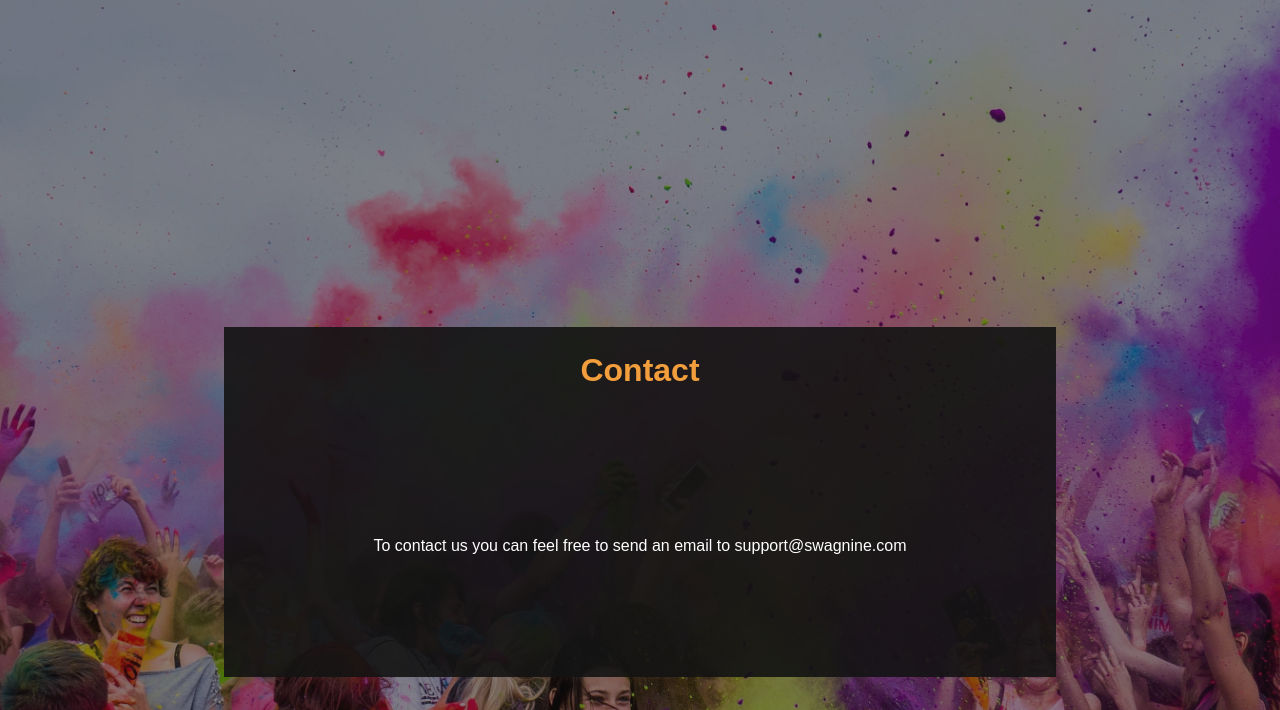
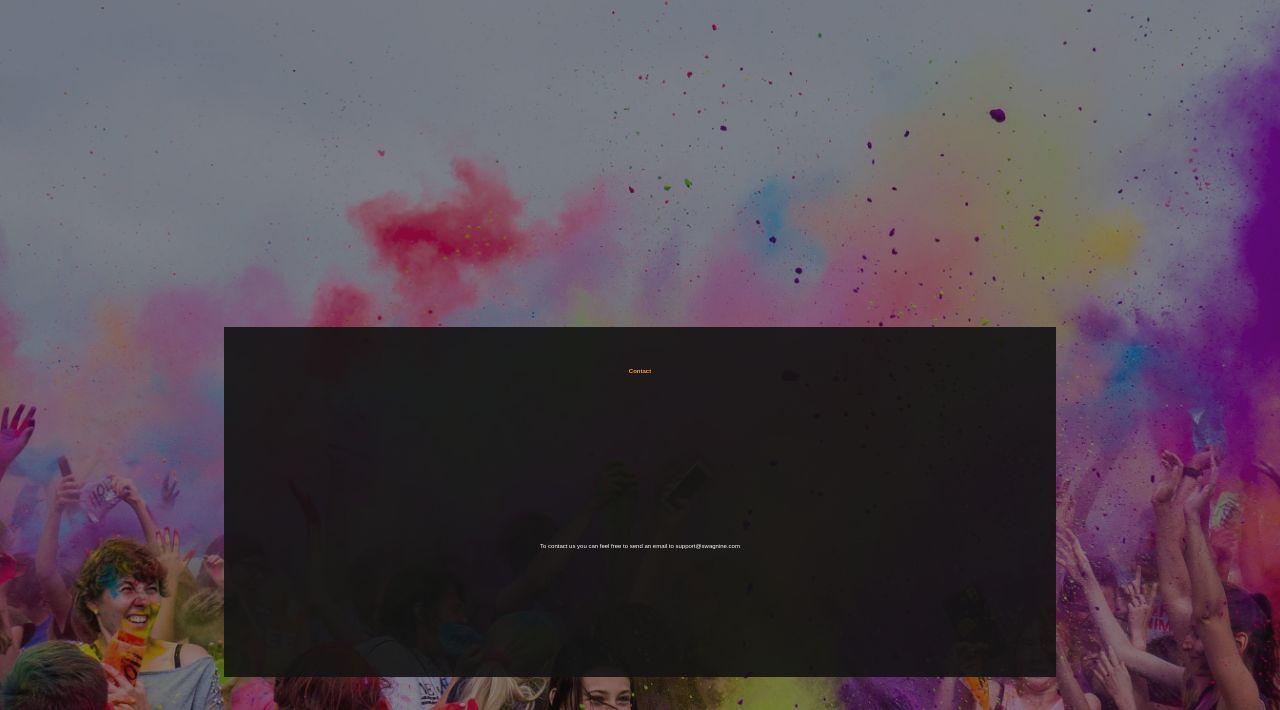
Before and after one commit to swagnine9/mvp, a plain HTML site: page contact.html in a window 1280 px wide. Shown: the part 90-800 px from the top of the page. Drawn offline with Linux system fonts and the light colour scheme.

Commit message:
Update contact.html

```diff
--- a/contact.html
+++ b/contact.html
@@ -314,6 +314,7 @@
             justify-content: center;
             height: 25%;
             width: 100%;
+            font-size: 5%;
             color: #f39e3d;
         }
 
@@ -329,6 +330,7 @@
         #information p{
             text-align: center;
             width: 85%;
+            font-size: 2%;
         }
 
         @media screen and (min-width: 600px){
```
